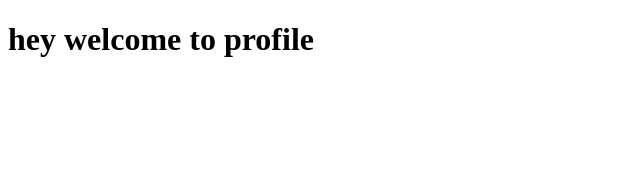
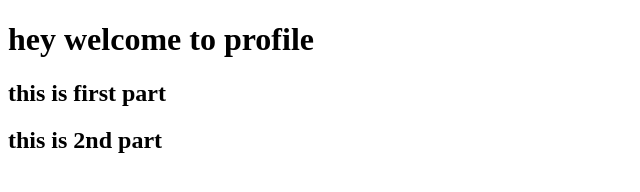
Before and after one commit to rakibuls69x/from-utube, a plain HTML site: page index.html in a window 1280 px wide. Shown: the whole page, without its empty margins (0-640 px from the left). Drawn offline with Linux system fonts and the light colour scheme.

Commit message:
new text added

```diff
--- a/index.html
+++ b/index.html
@@ -10,5 +10,15 @@
     <h1>
         hey welcome to profile
     </h1>
+    <div>
+        <h2>
+            this is first part
+        </h2>
+    </div>
+    <div>
+        <h2>
+            this is 2nd part
+        </h2>
+    </div>
 </body>
 </html>
```
